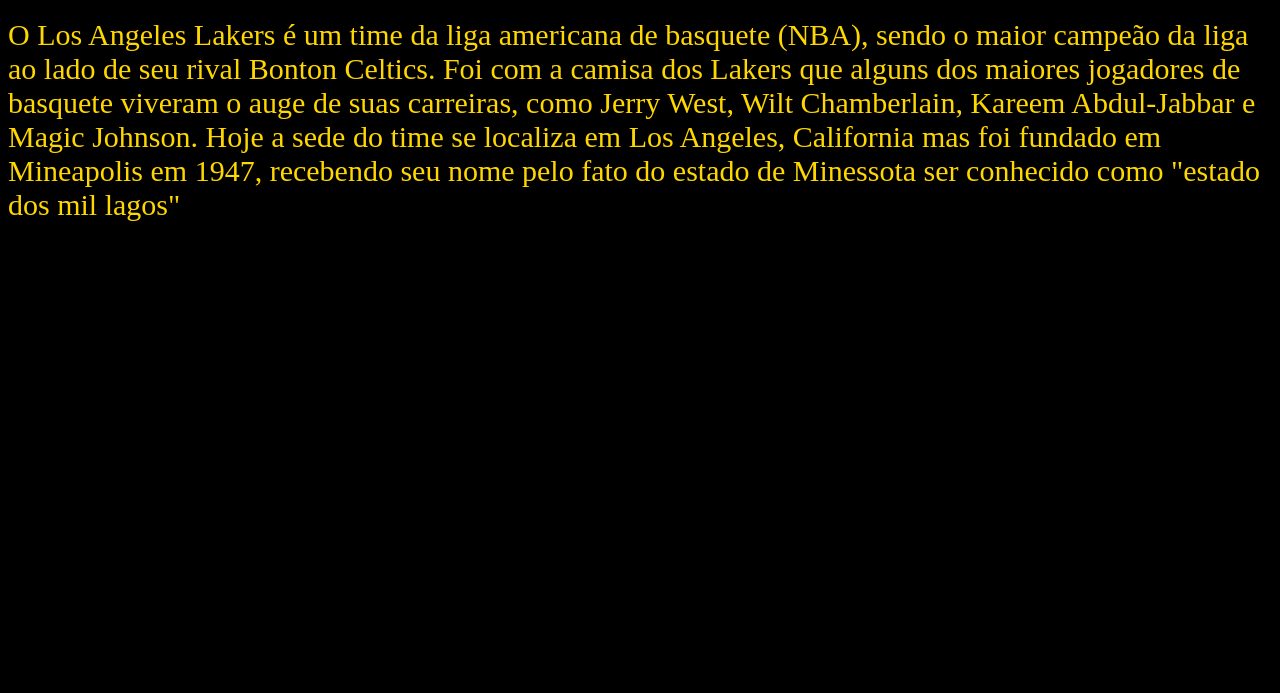
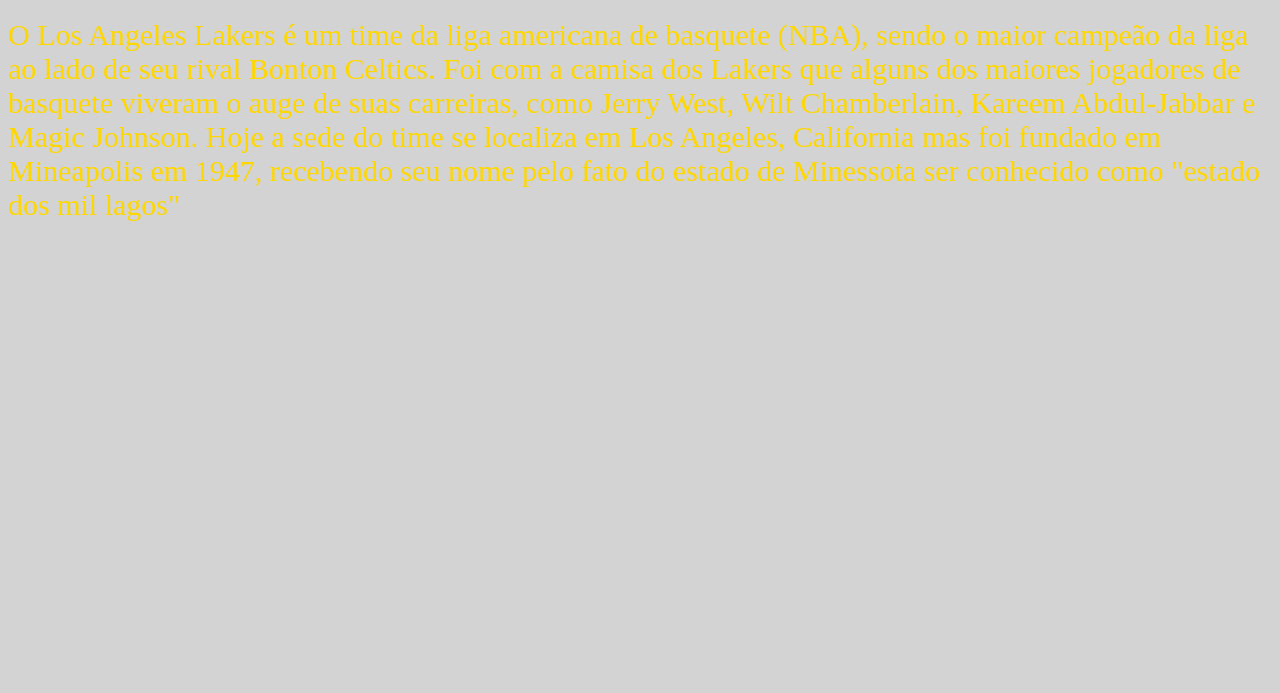
Before and after one commit to mateus2707/primeiroano2023, a plain HTML site: page index.html in a window 1280 px wide. Shown: the part 107-800 px from the top of the page. Drawn offline with Linux system fonts and the light colour scheme.

Commit message:
cor fundo

```diff
--- a/style.css
+++ b/style.css
@@ -1,4 +1,4 @@
-body{background-color: black;}
+body{background-color:lightgray;}
 
 h1{color:darkviolet;
 font-size: 50px;
```
